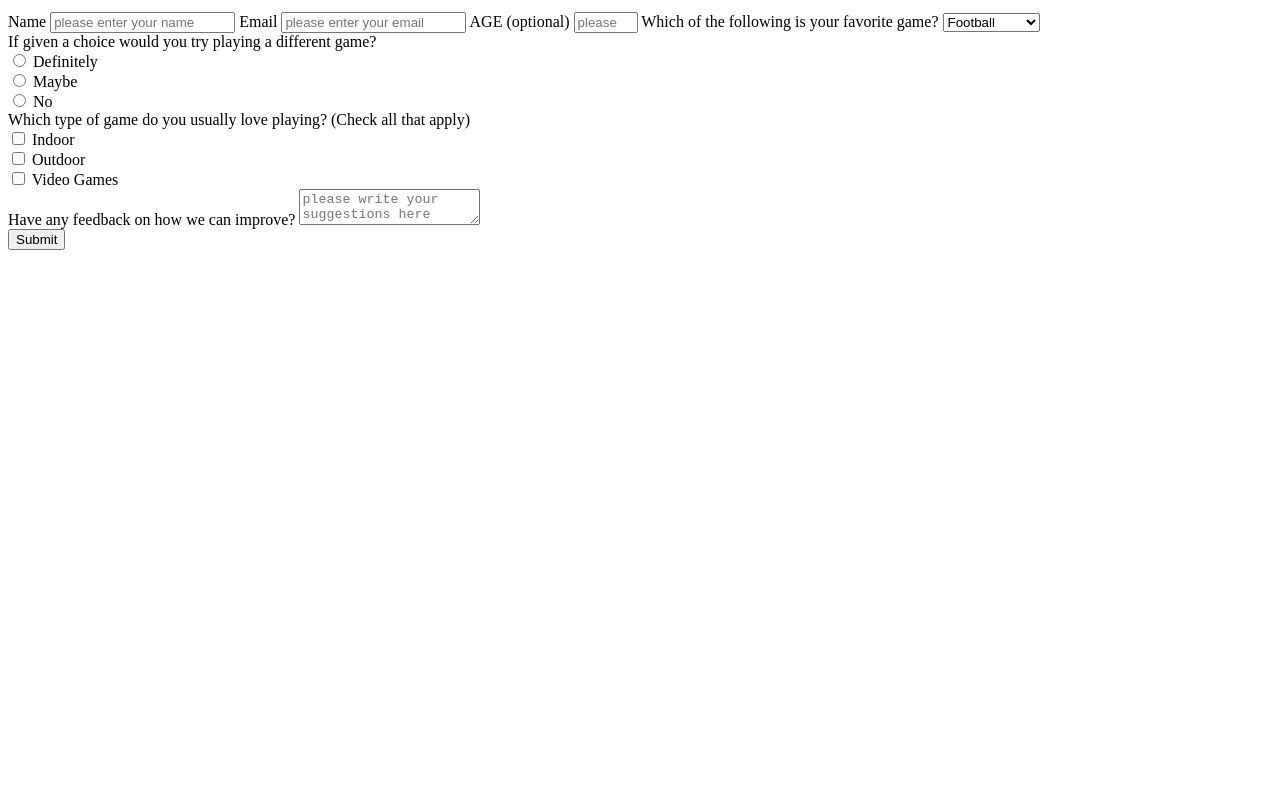
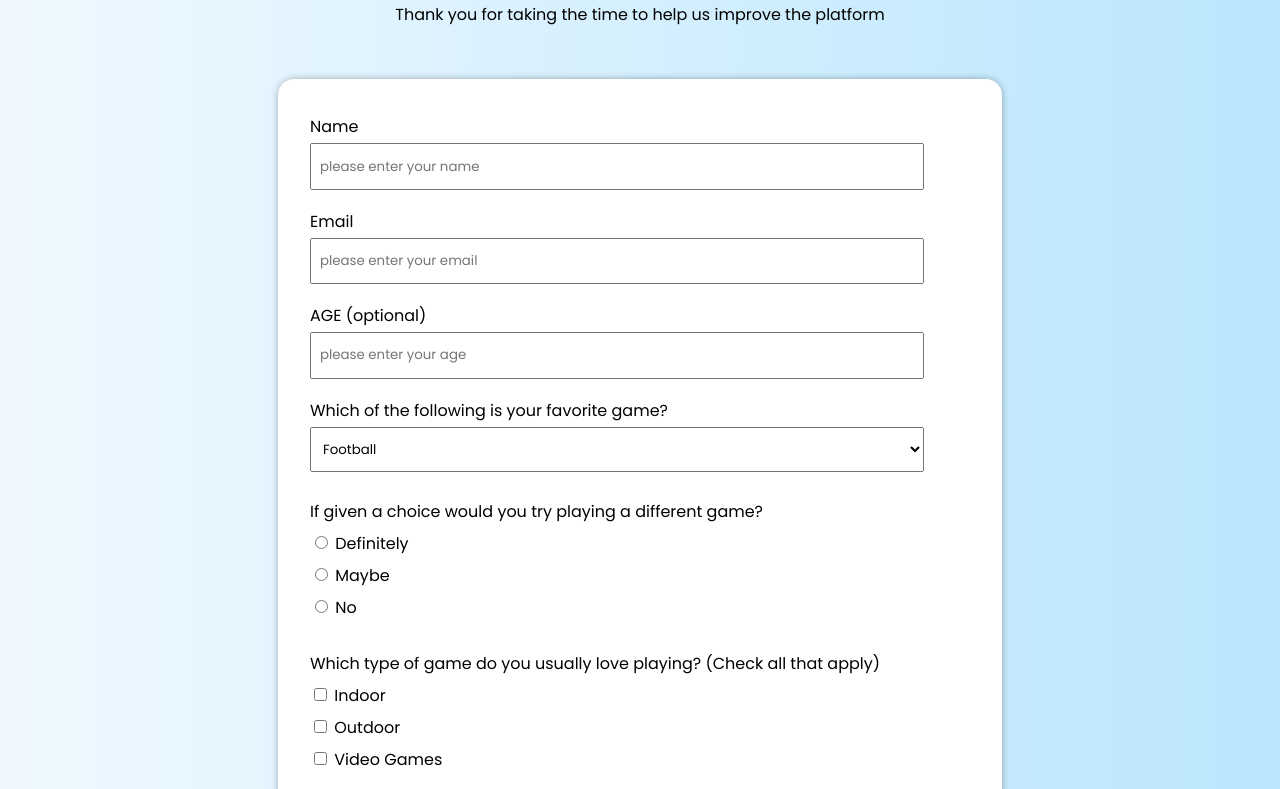
Before and after one commit to AnkurChunekar/responsiveWebDesign-freeCodeCamp-projects, a plain HTML site: page htmls/survey-form.html in a window 1280 px wide. Shown: the part 102-891 px from the top of the page. Before the commit the page ends 800 px from the top, so only its background shows below. Drawn offline with Linux system fonts and the light colour scheme.

Commit message:
style: styles added to survey form project

```diff
--- a/htmls/survey-form.html
+++ b/htmls/survey-form.html
@@ -5,6 +5,86 @@
     <meta http-equiv="X-UA-Compatible" content="IE=edge">
     <meta name="viewport" content="width=device-width, initial-scale=1.0">
     <title>Sports Survey Form</title>
+
+    <style>
+
+        @import url("https://fonts.googleapis.com/css2?family=Poppins:ital,wght@0,100;0,200;0,300;0,400;0,500;0,600;0,700;0,800;1,100;1,200;1,300;1,400;1,500;1,600;1,700;1,800&display=swap");
+
+        body {
+          font-family: "Poppins", sans-serif;
+          margin: 0;
+          font-weight: 400;
+          background: linear-gradient(90deg, #f0f9ff, #bae6fd);
+          line-height: 2rem;
+        }
+        input,
+        label,
+        select {
+          font-family: "Poppins", sans-serif;
+        }
+        header {
+          text-align: center;
+          margin: 3rem auto;
+        }
+        .block-display {
+          display: block;
+        }
+        .inline-display {
+          display: inline;
+        }
+        section {
+          max-width: 660px;
+          margin: 2rem auto;
+          padding: 2rem;
+          background-color: white;
+          border-radius: 1rem;
+          box-shadow: 0 0 11px -5px;
+        }
+        #form-head input {
+          display: block;
+          margin-bottom: 1rem;
+          width: 90%;
+          padding: 0.7rem 0.5rem;
+        }
+        #form-head label {
+          display: block;
+        }
+        #form-head {
+          margin-bottom: 1rem;
+        }
+        select {
+          width: 93%;
+          padding: 0.7rem 0.5rem;
+        }
+
+        #suggestion-box {
+          margin: 1rem auto;
+        }
+        textarea {
+          width: 90%;
+          padding: 1rem;
+          height: 5rem;
+          font-family: inherit;
+        }
+        #submit {
+          padding: 0.5rem 1rem;
+          font-size: 1rem;
+          cursor: pointer;
+          background-color: #06b6d4;
+          border: none;
+          color: white;
+          width: 95%;
+          padding: 1rem;
+          font-size: 1.2rem;
+        }
+
+        #recommendation-box {
+          margin: 1.5rem auto;
+        }
+
+
+        </style>
+
 </head>
 <body>
     <header>
```
